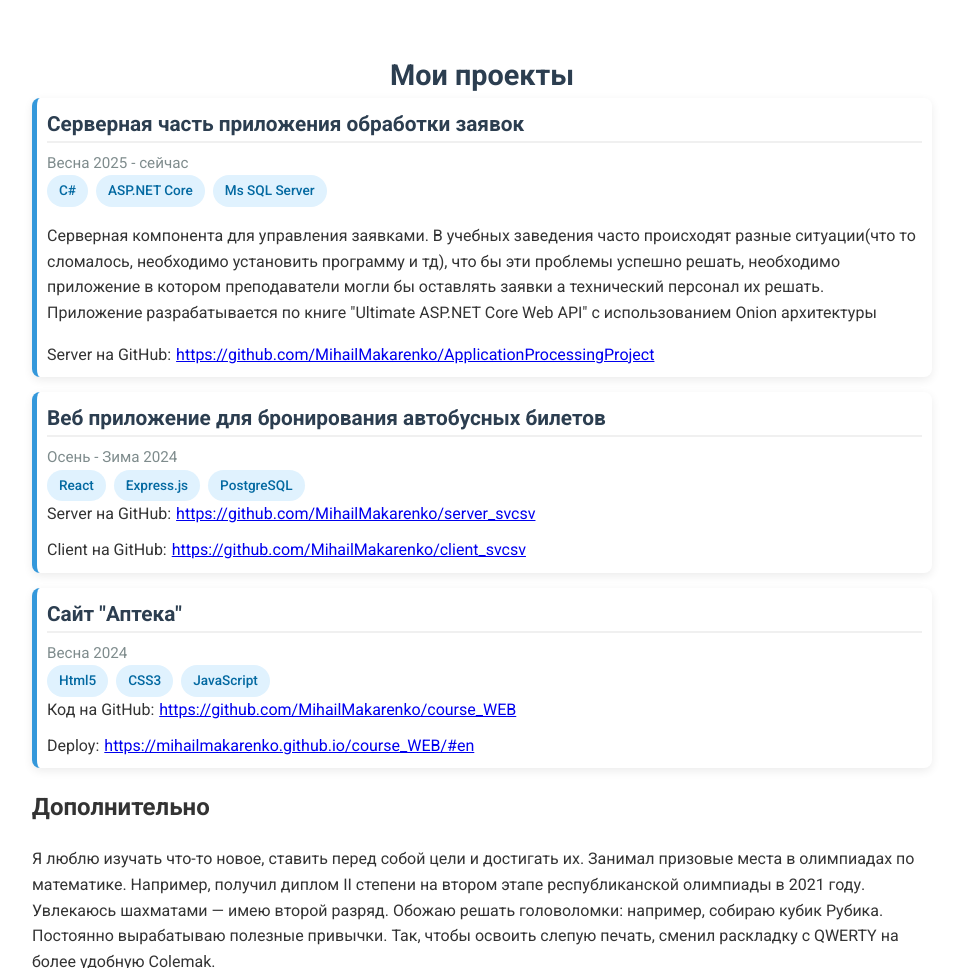
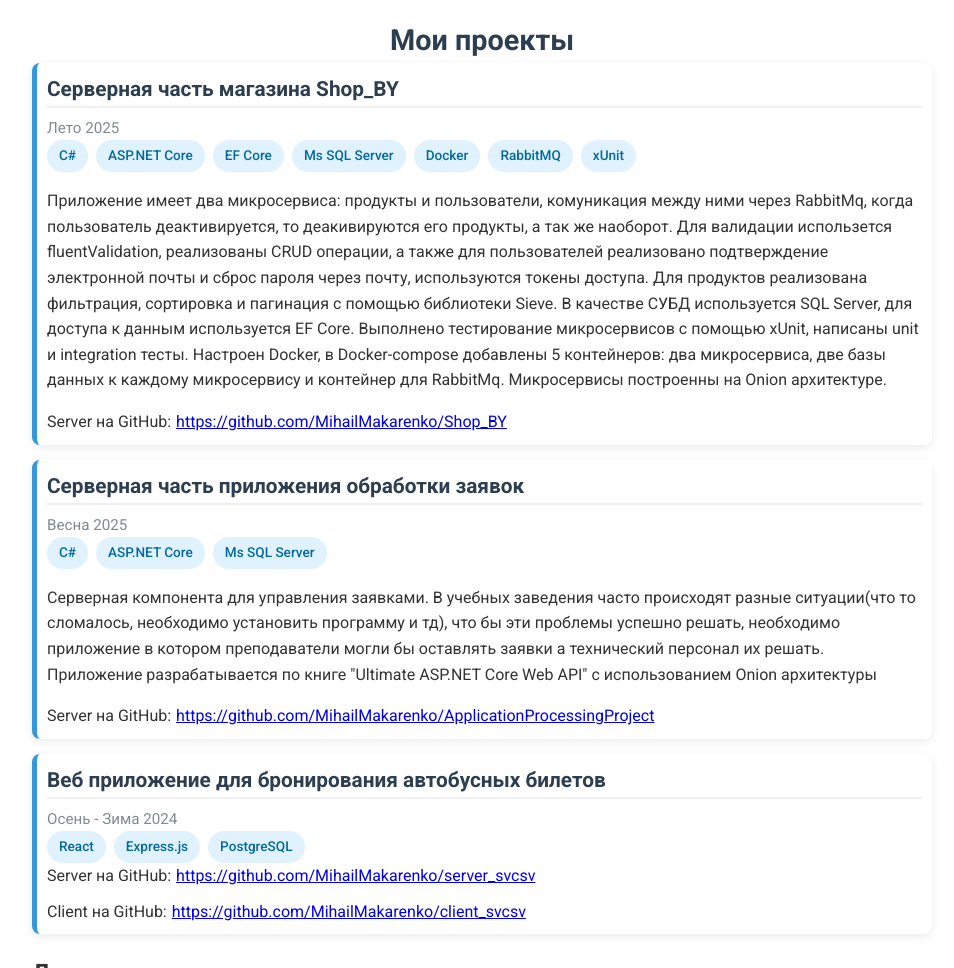
Before and after one commit to MihailMakarenko/Resume, a plain HTML site: page index.html in a window 1280 px wide. Shown: the part 1933-2901 px from the top of the page, without its empty margins (158-1112 px from the left). Drawn offline with Linux system fonts and the light colour scheme.

Commit message:
Change Projects

```diff
--- a/index.html
+++ b/index.html
@@ -138,10 +138,13 @@
         </div>
       </section>
 
-      <section style="margin-top: 180px" class="section personal-qualities">
+      <section
+        style="margin-top: 180px; margin-bottom: 0px"
+        class="section personal-qualities"
+      >
         <h3>Личные качества (Soft skills)</h3>
 
-        <div class="qualities-grid">
+        <div style="margin-bottom: 0px" class="qualities-grid">
           <div class="quality-card">
             <h4>💬 Открыт к обратной связи</h4>
             <p>
@@ -192,11 +195,57 @@
         <h2>Мои проекты</h2>
 
         <div class="projects-grid">
+          <div class="project-card">
+            <div class="project-header">
+              <h3>Серверная часть магазина Shop_BY</h3>
+              <span class="project-date">Лето 2025</span>
+            </div>
+            <div class="project-tech">
+              <span class="tech-tag">C#</span>
+              <span class="tech-tag">ASP.NET Core</span>
+              <span class="tech-tag">EF Core</span>
+              <span class="tech-tag">Ms SQL Server</span>
+              <span class="tech-tag">Docker</span>
+              <span class="tech-tag">RabbitMQ</span>
+              <span class="tech-tag">xUnit</span>
+            </div>
+            <div>
+              <p>
+                Приложение имеет два микросервиса: продукты и пользователи,
+                комуникация между ними через RabbitMq, когда пользователь
+                деактивируется, то деакивируются его продукты, а так же
+                наоборот. Для валидации использется fluentValidation,
+                реализованы CRUD операции, а также для пользователей реализовано
+                подтверждение электронной почты и сброс пароля через почту,
+                используются токены доступа. Для продуктов реализована
+                фильтрация, сортировка и пагинация с помощью библиотеки Sieve. В
+                качестве СУБД используется SQL Server, для доступа к данным
+                используется EF Core. Выполнено тестирование микросервисов с
+                помощью xUnit, написаны unit и integration тесты. Настроен
+                Docker, в Docker-compose добавлены 5 контейнеров: два
+                микросервиса, две базы данных к каждому микросервису и контейнер
+                для RabbitMq. Микросервисы построенны на Onion архитектуре.
+              </p>
+            </div>
+
+            <div class="project-links">
+              <p>
+                Server на GitHub:
+                <a
+                  href="https://github.com/MihailMakarenko/Shop_BY"
+                  target="_blank"
+                >
+                  https://github.com/MihailMakarenko/Shop_BY</a
+                >
+              </p>
+            </div>
+          </div>
+
           <!-- Проект 1 -->
           <div class="project-card">
             <div class="project-header">
               <h3>Серверная часть приложения обработки заявок</h3>
-              <span class="project-date">Весна 2025 - сейчас</span>
+              <span class="project-date">Весна 2025</span>
             </div>
             <div class="project-tech">
               <span class="tech-tag">C#</span>
@@ -220,6 +269,7 @@
                 Server на GitHub:
                 <a
                   href="https://github.com/MihailMakarenko/ApplicationProcessingProject"
+                  target="_blank"
                 >
                   https://github.com/MihailMakarenko/ApplicationProcessingProject</a
                 >
@@ -242,13 +292,19 @@
             <div class="project-links">
               <p>
                 Server на GitHub:
-                <a href="https://github.com/MihailMakarenko/server_svcsv">
+                <a
+                  href="https://github.com/MihailMakarenko/server_svcsv"
+                  target="_blank"
+                >
                   https://github.com/MihailMakarenko/server_svcsv</a
                 >
               </p>
               <p>
                 Client на GitHub:
-                <a href="https://github.com/MihailMakarenko/client_svcsv">
+                <a
+                  href="https://github.com/MihailMakarenko/client_svcsv"
+                  target="_blank"
+                >
                   https://github.com/MihailMakarenko/client_svcsv</a
                 >
               </p>
@@ -256,33 +312,6 @@
           </div>
 
           <!-- Проект 3 -->
-
-          <div class="project-card">
-            <div class="project-header">
-              <h3>Сайт "Аптека"</h3>
-              <span class="project-date">Весна 2024</span>
-            </div>
-            <div class="project-tech">
-              <span class="tech-tag">Html5</span>
-              <span class="tech-tag">CSS3</span>
-              <span class="tech-tag">JavaScript</span>
-            </div>
-
-            <div class="project-links">
-              <p>
-                Код на GitHub:
-                <a href="https://github.com/MihailMakarenko/course_WEB">
-                  https://github.com/MihailMakarenko/course_WEB</a
-                >
-              </p>
-              <p>
-                Deploy:
-                <a href="https://mihailmakarenko.github.io/course_WEB/#en">
-                  https://mihailmakarenko.github.io/course_WEB/#en</a
-                >
-              </p>
-            </div>
-          </div>
         </div>
       </section>
 
@@ -294,9 +323,7 @@
             их. Занимал призовые места в олимпиадах по математике. Например,
             получил диплом II степени на втором этапе республиканской олимпиады
             в 2021 году. Увлекаюсь шахматами — имею второй разряд. Обожаю решать
-            головоломки: например, собираю кубик Рубика. Постоянно вырабатываю
-            полезные привычки. Так, чтобы освоить слепую печать, сменил
-            раскладку с QWERTY на более удобную Colemak.
+            головоломки: например, собираю кубик Рубика.
           </p>
         </div>
       </section>
```
